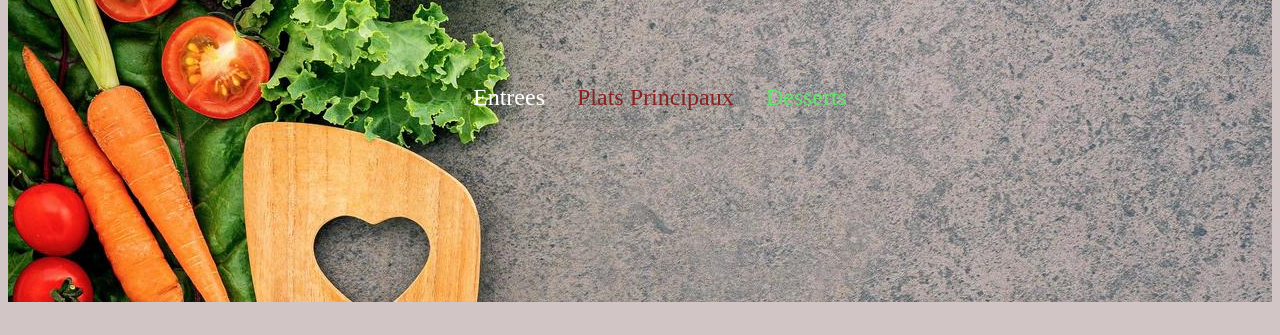
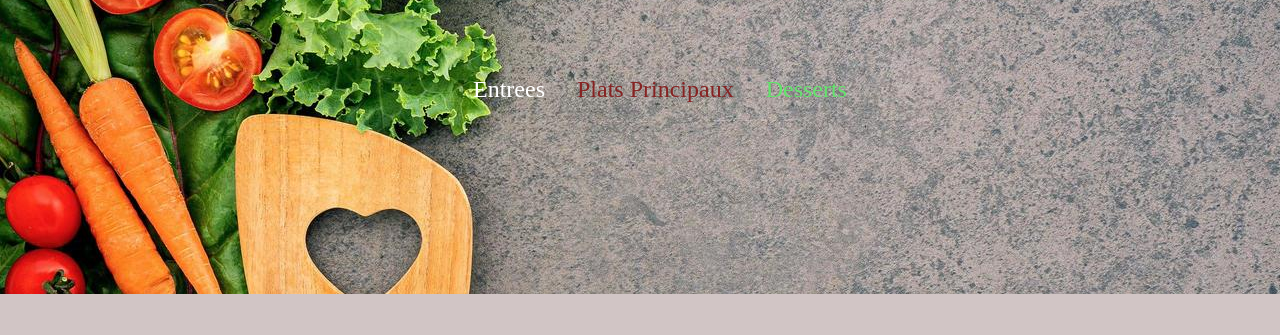
Before and after one commit to yvesplacide/HTML_Projet_2, a plain HTML site: page index.html in a window 1280 px wide. Shown: the part 206-541 px from the top of the page. Drawn offline with Linux system fonts and the light colour scheme.

Commit message:
last commit

```diff
--- a/index.html
+++ b/index.html
@@ -7,7 +7,7 @@
     <style></style>
   </head>
 
-  <body style="background-color: rgb(209, 197, 197)">
+  <body style="background-color: rgb(209, 197, 197); padding: 0; margin: 0">
     <div style="display: flex; flex-direction: column; gap: 0rem">
       <div
         style="
```
